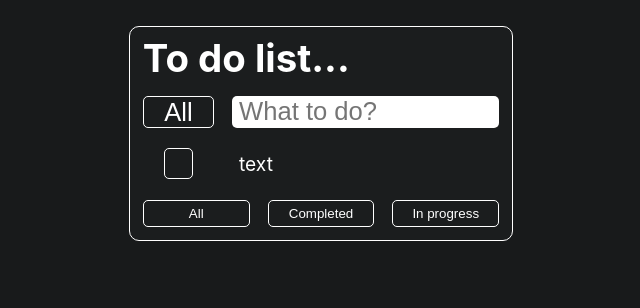
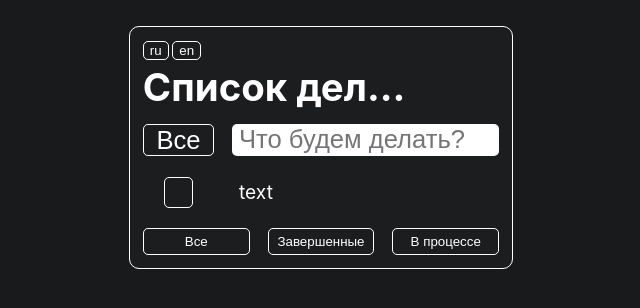
Before and after one commit to Beckon5/TodoList, a React (Create React App) app: page / in a window 1280 px wide. Shown: the top 308 px of the page, without its empty margins (319-959 px from the left). Built offline with nearby package versions, Linux system fonts and the light colour scheme.

Commit message:
Add i18n

```diff
--- a/package.json
+++ b/package.json
@@ -3,8 +3,12 @@
   "version": "0.1.0",
   "private": true,
   "dependencies": {
+    "i18next": "^19.0.0",
+    "i18next-browser-languagedetector": "^4.0.1",
+    "i18next-xhr-backend": "^3.2.2",
     "react": "^16.11.0",
     "react-dom": "^16.11.0",
+    "react-i18next": "^11.0.1",
     "react-redux": "^7.1.1",
     "react-scripts": "3.2.0",
     "redux": "^4.0.4",
--- a/src/App.css
+++ b/src/App.css
@@ -27,6 +27,18 @@ p {
           align-items: flex-start;
   background: #181a1b; }
 
+.lang-btn {
+  margin-bottom: 2%;
+  border: 1px white solid;
+  background: none;
+  color: white;
+  margin-right: 1%;
+  border-radius: 5px;
+  -webkit-user-select: none;
+     -moz-user-select: none;
+      -ms-user-select: none;
+          user-select: none; }
+
 .todo-main {
   width: 30%;
   background: #1b1d1e;
@@ -38,7 +50,11 @@ p {
     font-size: 3vw;
     line-height: 1;
     font-weight: bold;
-    margin-bottom: 5%; }
+    margin-bottom: 5%;
+    -webkit-user-select: none;
+       -moz-user-select: none;
+        -ms-user-select: none;
+            user-select: none; }
   .todo-main__input-field {
     width: 100%;
     display: -webkit-box;
--- a/src/App.js
+++ b/src/App.js
@@ -1,4 +1,4 @@
-import React from "react";
+import React,{Suspense} from "react";
 import { connect } from "react-redux";
 import { bindActionCreators } from "redux";
 import { addTodo, checkAll } from "./store/actions";
@@ -7,7 +7,9 @@ import Main from "./Main.jsx";
 const App = props => {
   const { toDos, addTodo, checkAll } = props;
 
-  return <Main toDos={toDos} addTodo={addTodo} checkAll={checkAll} />;
+  return <Suspense fallback="loading">
+  <Main toDos={toDos} addTodo={addTodo} checkAll={checkAll} />
+  </Suspense>
 };
 
 const mapStateToProps = state => {
--- a/src/App.sass
+++ b/src/App.sass
@@ -8,7 +8,6 @@ html
 p
     margin: 0
 #root
-
     margin: 0
     width: 100vw
     padding: 2% 0
@@ -17,6 +16,14 @@ p
     justify-content: center
     align-items: flex-start
     background: #181a1b
+.lang-btn
+    margin-bottom: 2%
+    border: 1px white solid
+    background: none
+    color: white
+    margin-right: 1%
+    border-radius: 5px
+    user-select: none
 .todo-main
     width: 30%
     background: rgb(27, 29, 30)
@@ -30,6 +37,7 @@ p
         line-height: 1
         font-weight: bold
         margin-bottom: 5%
+        user-select: none
 
     &__input-field
         width: 100%
--- a/src/Main.jsx
+++ b/src/Main.jsx
@@ -1,6 +1,6 @@
 import React, { useState } from "react";
 import "./App.css";
-
+import { useTranslation} from 'react-i18next';
 import Todo from "./components/Todo/Todo.js";
 const Main = props => {
   const [inputText, setInputText] = useState("");
@@ -8,18 +8,23 @@ const Main = props => {
 
   const [onlyActive, setOnlyActive] = useState(false);
   const [onlyInactive, setOnlyInactive] = useState(false);
-
+  const { t, i18n } = useTranslation();
+  const changeLanguage = lng => {
+    i18n.changeLanguage(lng);
+  };
   return (
     <div className="todo-main">
-      <p className="todo-main__title">To do list...</p>
+       <button className="lang-btn" onClick={() => changeLanguage('ru')}>ru</button>
+        <button className="lang-btn" onClick={() => changeLanguage('en')}>en</button>
+      <p className="todo-main__title">{t('title')}...</p>
       <div className="todo-main__input-field">
         <button className="check-all" onClick={() => checkAll()}>
-          All
+          {t('all')}
         </button>
         <input
           className="input"
           type="text"
-          placeholder="What to do?"
+          placeholder={t('inputPlaceholder')}
           value={inputText}
           onChange={event => {
             setInputText(event.target.value);
@@ -51,8 +56,10 @@ const Main = props => {
             setOnlyActive(false);
             setOnlyInactive(false);
           }}
+
         >
-          All
+
+          {t('all')}
         </button>
         <button
           className="btn"
@@ -61,7 +68,7 @@ const Main = props => {
             setOnlyActive(true);
           }}
         >
-          Completed
+          {t('completed')}
         </button>
         <button
           className="btn"
@@ -70,7 +77,7 @@ const Main = props => {
             setOnlyInactive(true);
           }}
         >
-          In progress
+          {t('inProgress')}
         </button>
       </div>
     </div>
--- /dev/null
+++ b/src/i18n.js
@@ -0,0 +1,42 @@
+import i18n from "i18next";
+import { initReactI18next } from "react-i18next";
+import resources from "./translation/translation.json"
+// the translations
+// (tip move them in a JSON file and import them)
+// const resources = {
+//   en: {
+//     translation: {
+//       "title": "To do list",
+//       "inputPlaceholder":"What to do?",
+//         "all": "All",
+//         "completed": "Completed",
+//         "inProgress": "In progress"
+
+//     }
+//   },
+//   ru: {
+//     translation: {
+//       "title": "Список дел",
+//       "inputPlaceholder":"Что будем делать?",
+//           "all": "Все",
+//           "completed": "Завершенные",
+//           "inProgress": "В процессе"
+
+//     }
+//   }
+// };
+
+i18n
+  .use(initReactI18next) // passes i18n down to react-i18next
+  .init({
+    resources,
+    lng: "ru",
+
+    keySeparator: false, // we do not use keys in form messages.welcome
+
+    interpolation: {
+      escapeValue: false // react already safes from xss
+    }
+  });
+
+  export default i18n;
--- a/src/index.js
+++ b/src/index.js
@@ -5,7 +5,8 @@ import { Provider } from "react-redux";
 import { rootReducer } from "./store/reducers";
 import "./index.css";
 import App from "./App.js";
-
+//i18n
+import './i18n';
 const composeEnhancers = window.__REDUX_DEVTOOLS_EXTENSION_COMPOSE__ || compose;
 
 const store = createStore(rootReducer, composeEnhancers());
--- /dev/null
+++ b/src/translation/translation.json
@@ -0,0 +1,20 @@
+{
+  "en": {
+    "translation": {
+      "title": "To do list",
+      "inputPlaceholder": "What to do?",
+      "all": "All",
+      "completed": "Completed",
+      "inProgress": "In progress"
+    }
+  },
+  "ru": {
+    "translation": {
+      "title": "Список дел",
+      "inputPlaceholder": "Что будем делать?",
+      "all": "Все",
+      "completed": "Завершенные",
+      "inProgress": "В процессе"
+    }
+  }
+}
```
Also changed, not shown: 2 other files (tests, documents, lock files or other folders).
